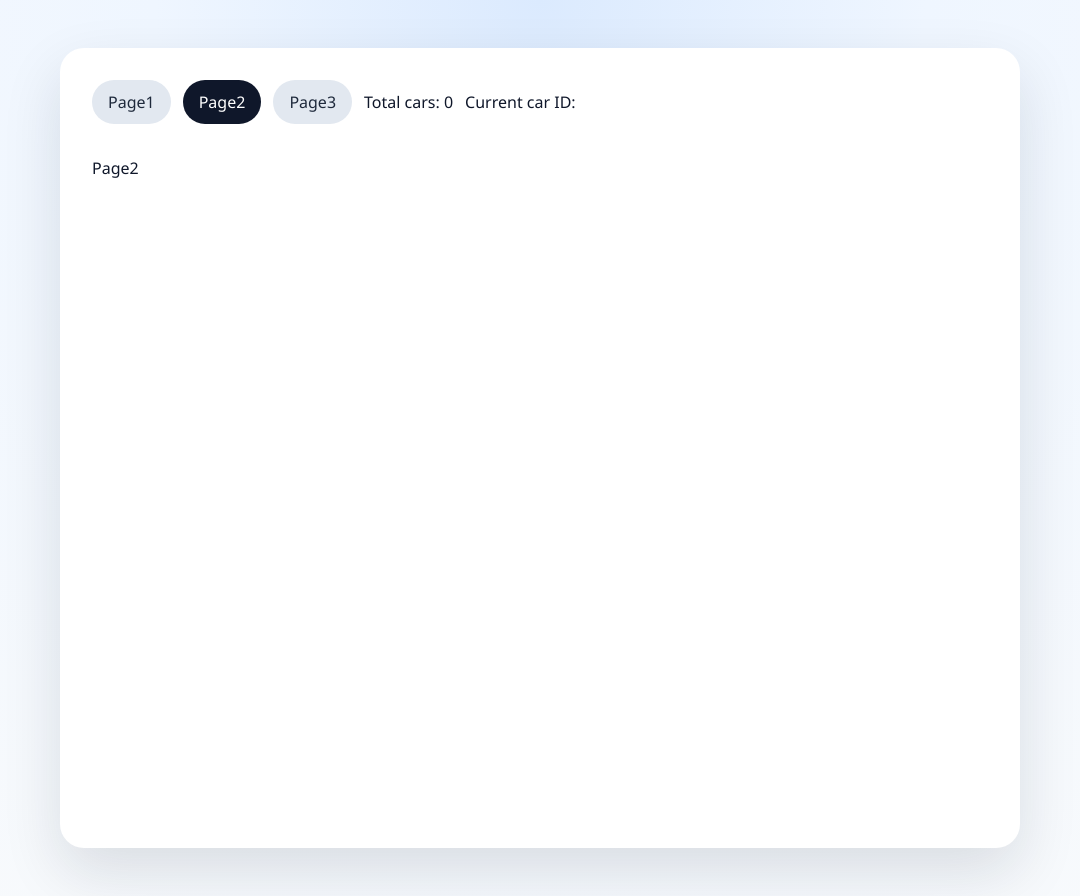
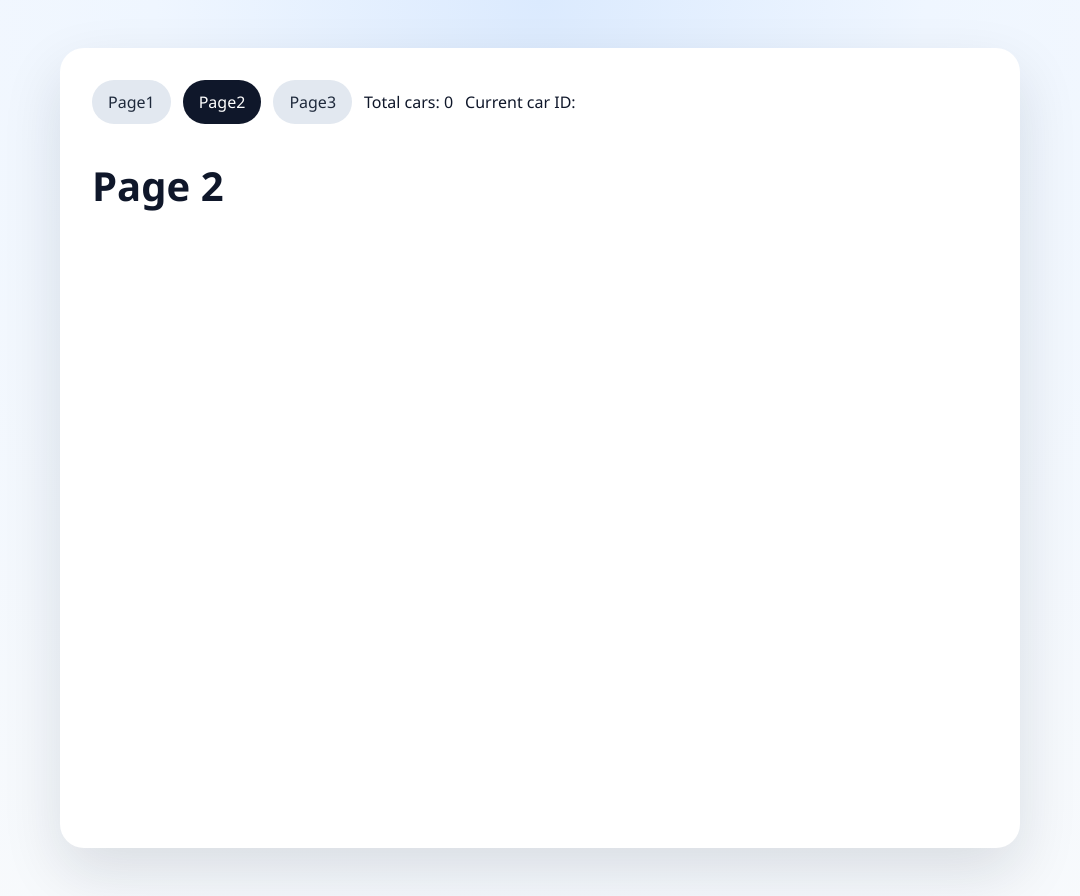
Before and after one commit to GiuranRadu/react-rtk-practice, a React (Vite) app: page /page2 in a window 1280 px wide. Shown: the whole page, without its empty margins (100-1180 px from the left). Built offline with nearby package versions, Linux system fonts and the light colour scheme; the HTML template or start-up script is replaced by a standard one.

Commit message:
test principal ;

```diff
--- a/src/pages/Page2.jsx
+++ b/src/pages/Page2.jsx
@@ -2,7 +2,9 @@ import React from 'react'
 
 const Page2 = () => {
   return (
-    <div>Page2</div>
+    <div>
+      <h1>Page 2</h1>
+    </div>
   )
 }
 
```
